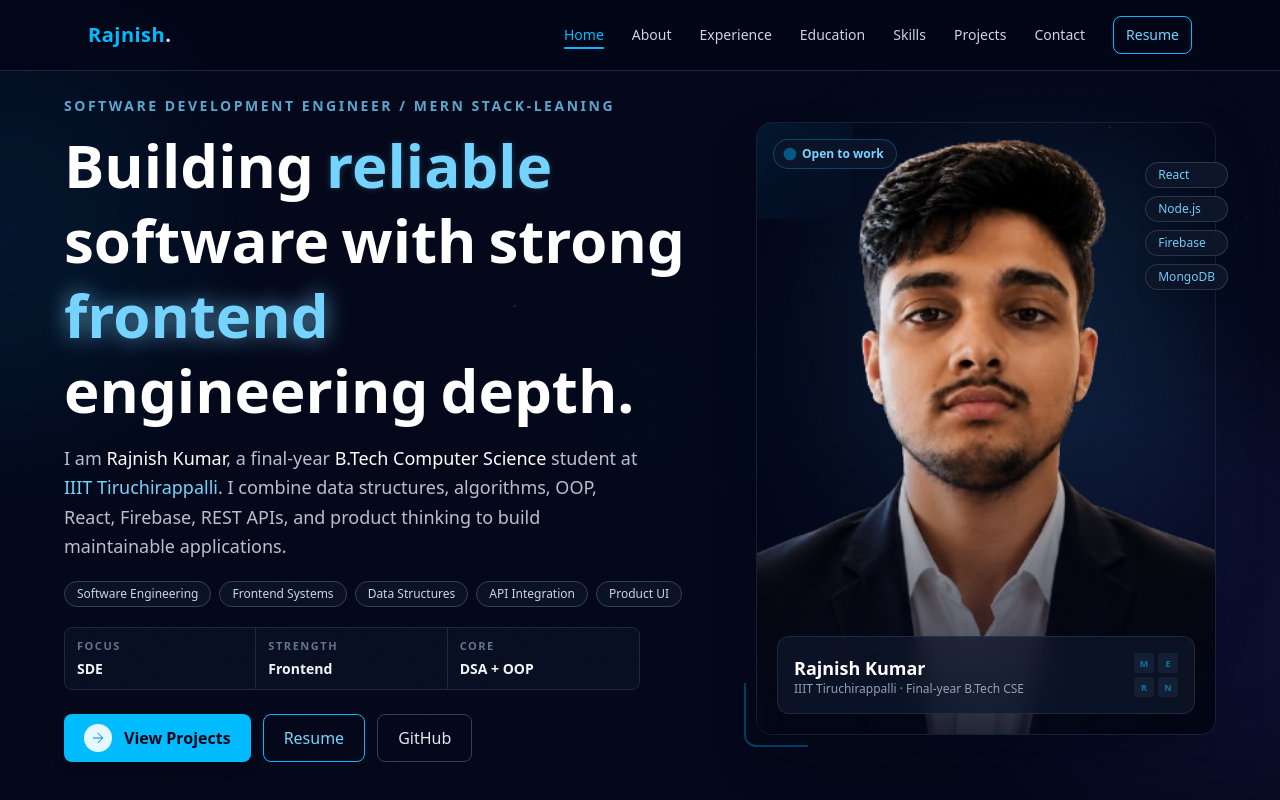
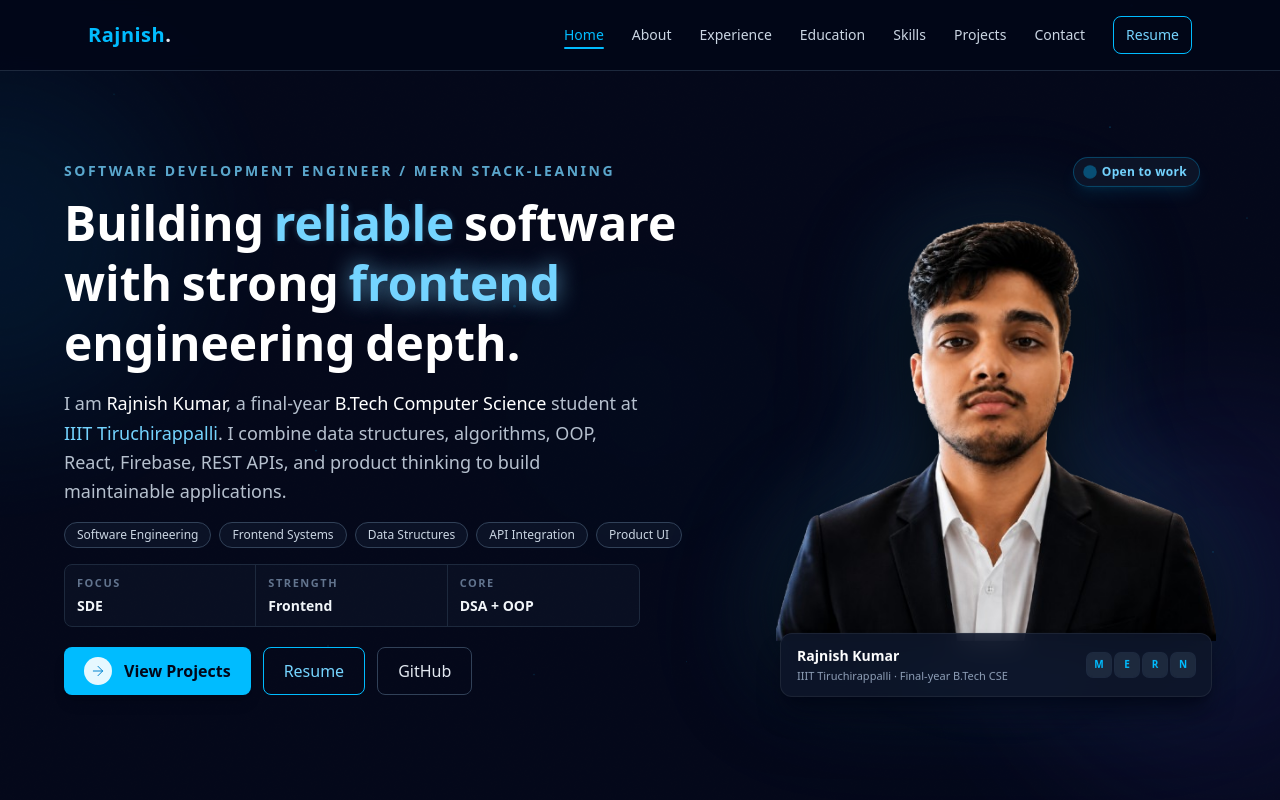
Before and after one commit to rajnish-012/MyPortfolio, a React (Vite) app: page / in a window 1280 px wide. Shown: the top 800 px of the page. Built offline with nearby package versions, Linux system fonts and the light colour scheme.

Commit message:
adding og_site name

```diff
--- a/index.html
+++ b/index.html
@@ -4,43 +4,103 @@
     <meta charset="UTF-8" />
     <meta name="viewport" content="width=device-width, initial-scale=1.0" />
 
-    <!-- Primary Meta -->
+    <!-- Primary SEO -->
+    <title>Rajnish Kumar | Software Development Engineer</title>
+
     <meta
       name="description"
-      content="Rajnish Kumar is a Software Development Engineer and B.Tech CSE graduate (2025) from IIIT Tiruchirappalli with hands-on experience in React, Node.js, Firebase, REST APIs, DSA, and full-stack application development."
+      content="Rajnish Kumar is a Software Development Engineer and B.Tech CSE graduate (2025) from IIIT Tiruchirappalli with expertise in React, Node.js, Firebase, REST APIs, DSA, and Full Stack Development."
     />
+
     <meta
       name="keywords"
-      content="Rajnish Kumar, Software Developer, Software Development Engineer, SDE, React Developer, Full Stack Developer, IIIT Tiruchirappalli, JavaScript, Firebase, Node.js, Portfolio"
+      content="Rajnish Kumar, Software Developer, Software Development Engineer, SDE, Full Stack Developer, React Developer, Node.js Developer, Firebase, MERN Stack, JavaScript, IIIT Tiruchirappalli, Portfolio"
     />
+
     <meta name="author" content="Rajnish Kumar" />
     <meta name="theme-color" content="#020617" />
-    <link rel="canonical" href="https://my-portfolio-rajnish.vercel.app/" />
-    <meta name="google-site-verification" content="bc46a23ed2dbbbda" />
+    <meta name="application-name" content="Rajnish Kumar Portfolio" />
+
+    <!-- Canonical URL -->
+    <link
+      rel="canonical"
+      href="https://my-portfolio-rajnish.vercel.app/"
+    />
+
+    <!-- Google Search Console -->
+    <meta
+      name="google-site-verification"
+      content="bc46a23ed2dbbbda"
+    />
 
     <!-- Open Graph -->
     <meta property="og:type" content="website" />
-    <meta property="og:url" content="https://my-portfolio-rajnish.vercel.app/" />
-    <meta property="og:title" content="Rajnish Kumar | Software Development Engineer" />
+    <meta
+      property="og:url"
+      content="https://my-portfolio-rajnish.vercel.app/"
+    />
+
+    <meta
+      property="og:title"
+      content="Rajnish Kumar | Software Development Engineer"
+    />
+
+    <meta
+      property="og:site_name"
+      content="Rajnish Kumar Portfolio"
+    />
+
     <meta
       property="og:description"
-      content="Software Development Engineer with strong frontend engineering depth, React experience, and product-focused application work. B.Tech CSE · IIIT Tiruchirappalli · 2025."
+      content="Software Development Engineer specializing in React, Node.js, Firebase, REST APIs, MERN Stack, and modern web technologies."
     />
-    <!-- og:image needs an absolute URL — copy Profile.jpeg to public/profile.jpg for this -->
-    <meta property="og:image" content="https://my-portfolio-rajnish.vercel.app/profile.jpg" />
 
-    <!-- Twitter Card -->
+    <meta
+      property="og:image"
+      content="https://my-portfolio-rajnish.vercel.app/profile.jpg"
+    />
+
+    <!-- Twitter -->
     <meta name="twitter:card" content="summary_large_image" />
-    <meta name="twitter:title" content="Rajnish Kumar | Software Development Engineer" />
+
+    <meta
+      name="twitter:title"
+      content="Rajnish Kumar | Software Development Engineer"
+    />
+
     <meta
       name="twitter:description"
-      content="SDE portfolio with React, Firebase, frontend engineering, and full-stack projects by Rajnish Kumar. B.Tech CSE · IIIT Tiruchirappalli · 2025."
+      content="Portfolio of Rajnish Kumar showcasing Full Stack Development, React, Node.js, Firebase, and Software Engineering projects."
     />
-    <meta name="twitter:image" content="https://my-portfolio-rajnish.vercel.app/profile.jpg" />
 
+    <meta
+      name="twitter:image"
+      content="https://my-portfolio-rajnish.vercel.app/profile.jpg"
+    />
+
+    <!-- Favicon (Keeping Your Existing Icon) -->
     <link rel="icon" type="image/svg+xml" href="/src/assets/logo.svg" />
 
-    <title>Rajnish Kumar | Software Development Engineer</title>
+    <!-- Structured Data -->
+    <script type="application/ld+json">
+      {
+        "@context": "https://schema.org",
+        "@type": "Person",
+        "name": "Rajnish Kumar",
+        "url": "https://my-portfolio-rajnish.vercel.app/",
+        "image": "https://my-portfolio-rajnish.vercel.app/profile.jpg",
+        "jobTitle": "Software Development Engineer",
+        "description": "Software Development Engineer specializing in React, Node.js, Firebase, REST APIs, and Full Stack Development.",
+        "alumniOf": {
+          "@type": "CollegeOrUniversity",
+          "name": "Indian Institute of Information Technology Tiruchirappalli"
+        },
+        "sameAs": [
+          "https://github.com/rajnish-012",
+          "https://www.linkedin.com/in/rajnish-kumar-1a2b93348/"
+        ]
+      }
+    </script>
   </head>
 
   <body>
--- a/src/components/Hero.jsx
+++ b/src/components/Hero.jsx
@@ -80,7 +80,8 @@ const words = [
 
 const WordReveal = ({ reduce }) => (
   <Motion.h1
-    className="mb-4 text-3xl font-extrabold leading-tight text-white sm:text-4xl md:text-5xl lg:text-6xl"
+    /* FIX 1: reduced lg size from text-6xl → text-5xl so buttons stay visible */
+    className="mb-4 text-3xl font-extrabold leading-tight text-white sm:text-4xl md:text-4xl lg:text-5xl"
     variants={containerVariants}
     initial="hidden"
     animate="show"
@@ -259,99 +260,110 @@ const GlitchBadge = ({ children, reduce }) => (
   </Motion.p>
 );
 
-/* ─── Profile Image (editorial full-bleed style) ───── */
+/* ─── Profile Image ─────────────────────────────────── */
 
 const ProfileImage = ({ reduce }) => {
   return (
     <Motion.div
       variants={imageVariant(reduce)}
-      className="relative flex justify-center md:justify-end"
+      className="relative flex items-end justify-center md:justify-end"
     >
-      {/* Ambient glow behind image */}
+      {/* ── Dramatic spotlight glow behind the figure ── */}
       <Motion.div
         aria-hidden="true"
-        className="absolute inset-0 rounded-2xl"
+        className="absolute bottom-0 left-1/2 -translate-x-1/2 h-[85%] w-[90%] rounded-full"
         animate={
           reduce
             ? {}
             : {
                 background: [
-                  "radial-gradient(ellipse at 60% 40%, rgba(56,189,248,0.18) 0%, transparent 70%)",
-                  "radial-gradient(ellipse at 60% 40%, rgba(99,102,241,0.18) 0%, transparent 70%)",
-                  "radial-gradient(ellipse at 60% 40%, rgba(56,189,248,0.18) 0%, transparent 70%)",
+                  "radial-gradient(ellipse at 50% 100%, rgba(56,189,248,0.20) 0%, rgba(56,189,248,0.05) 45%, transparent 70%)",
+                  "radial-gradient(ellipse at 50% 100%, rgba(99,102,241,0.20) 0%, rgba(99,102,241,0.05) 45%, transparent 70%)",
+                  "radial-gradient(ellipse at 50% 100%, rgba(56,189,248,0.20) 0%, rgba(56,189,248,0.05) 45%, transparent 70%)",
                 ],
               }
         }
-        transition={{ duration: 6, repeat: Infinity, ease: "easeInOut" }}
-        style={{ filter: "blur(40px)" }}
+        transition={{ duration: 5, repeat: Infinity, ease: "easeInOut" }}
+        style={{ filter: "blur(28px)" }}
       />
 
-      <div className="relative w-full max-w-sm md:max-w-md lg:max-w-lg">
+      {/* ── Pulsing floor shadow ── */}
+      {!reduce && (
+        <Motion.div
+          aria-hidden="true"
+          className="absolute bottom-0 left-1/2 -translate-x-1/2 h-6 w-40 rounded-full bg-sky-500/20"
+          animate={{ scaleX: [1, 1.2, 1], opacity: [0.3, 0.6, 0.3] }}
+          transition={{ duration: 3, repeat: Infinity, ease: "easeInOut" }}
+          style={{ filter: "blur(10px)" }}
+        />
+      )}
 
-        {/* Main image card */}
+      {/* ── Floating figure wrapper ── */}
       <Motion.div
-          className="relative overflow-hidden rounded-2xl border border-slate-700/40 shadow-2xl shadow-slate-950/60"
-          style={{ aspectRatio: "3/4" }}
-          whileHover={reduce ? {} : { scale: 1.012 }}
-          transition={{ duration: 0.5, ease: [0.22, 1, 0.36, 1] }}
+        className="relative z-10"
+        animate={reduce ? {} : { y: [0, -8, 0] }}
+        transition={{ duration: 5, repeat: Infinity, ease: "easeInOut" }}
       >
-          {/* Subtle dark vignette at bottom for overlays */}
-          <div className="absolute inset-0 z-10 bg-gradient-to-t from-slate-950/85 via-slate-950/10 to-transparent" />
-
-          {/* Subtle top-left corner accent */}
-          <div className="absolute left-0 top-0 z-10 h-24 w-24 bg-gradient-to-br from-sky-500/10 to-transparent" />
-
-          {/* Profile photo */}
+        {/* FIX 2: No card/border — pure PNG cutout with drop-shadow tracing silhouette */}
         <Motion.img
           src={profileImage}
           alt="Portrait of Rajnish Kumar"
           loading="eager"
-            className="h-full w-full object-cover object-top"
-            animate={reduce ? {} : { scale: [1, 1.04, 1] }}
-            transition={{ duration: 16, repeat: Infinity, ease: "easeInOut" }}
+          className="h-[420px] w-auto object-contain object-om sm:h-[480px] md:h-[620px] lg:h-[520px]"
+          animate={
+            reduce
+              ? {}
+              : {
+                  filter: [
+                    "drop-shadow(0 24px 48px rgba(0,0,0,0.95)) drop-shadow(0 0 32px rgba(56,189,248,0.12))",
+                    "drop-shadow(0 24px 48px rgba(0,0,0,0.95)) drop-shadow(0 0 52px rgba(56,189,248,0.26))",
+                    "drop-shadow(0 24px 48px rgba(0,0,0,0.95)) drop-shadow(0 0 32px rgba(56,189,248,0.12))",
+                  ],
+                }
+          }
+          transition={{ duration: 4, repeat: Infinity, ease: "easeInOut" }}
         />
 
-          {/* Top-left role badge */}
+        {/* ── Open to work badge ── */}
         <Motion.div
-            className="absolute left-4 top-4 z-20"
-            initial={reduce ? {} : { opacity: 0, y: -12 }}
-            animate={{ opacity: 1, y: 0 }}
-            transition={{ duration: 0.6, delay: 1.0 }}
+          className="absolute -top-1 right-4 z-20"
+          initial={reduce ? {} : { opacity: 0, y: -10, scale: 0.85 }}
+          animate={{ opacity: 1, y: 0, scale: 1 }}
+          transition={{ duration: 0.5, delay: 1.0 }}
         >
-            <div className="inline-flex items-center gap-2 rounded-full border border-sky-400/30 bg-slate-900/70 px-3 py-1.5 backdrop-blur-md">
+          <div className="inline-flex items-center gap-2 rounded-full border border-sky-400/30 bg-slate-900/85 px-3 py-1.5 shadow-lg shadow-sky-400/10 backdrop-blur-md">
             <Motion.span
-                className="h-2 w-2 rounded-full bg-sky-400"
-                animate={reduce ? {} : { scale: [1, 1.6, 1], opacity: [1, 0.4, 1] }}
+              className="h-2 w-2 flex-shrink-0 rounded-full bg-sky-400"
+              animate={reduce ? {} : { scale: [1, 1.7, 1], opacity: [1, 0.35, 1] }}
               transition={{ duration: 2, repeat: Infinity }}
             />
-              <span className="text-xs font-semibold text-sky-300">Open to work</span>
+            <span className="text-xs font-semibold tracking-wide text-sky-300">
+              Open to work
+            </span>
           </div>
         </Motion.div>
 
-          {/* Bottom info overlay */}
+        {/* ── Name + college + MERN strip at bottom ── */}
         <Motion.div
-            className="absolute bottom-0 left-0 right-0 z-20 p-5"
-            initial={reduce ? {} : { opacity: 0, y: 20 }}
+          className="absolute -bottom-4 left-1/2 z-20 w-[calc(100%-8px)] -translate-x-1/2"
+          initial={reduce ? {} : { opacity: 0, y: 14 }}
           animate={{ opacity: 1, y: 0 }}
-            transition={{ duration: 0.7, delay: 1.2 }}
+          transition={{ duration: 0.6, delay: 1.2 }}
         >
-            {/* Name & college card */}
-            <div className="rounded-xl border border-slate-700/50 bg-slate-900/75 p-4 backdrop-blur-md">
-              <div className="flex items-end justify-between">
-                <div>
-                  <p className="text-lg font-bold leading-tight text-white">
-                    Rajnish Kumar
-                  </p>
-                  <p className="mt-0.5 text-xs font-medium text-slate-400">
+          <div className="rounded-xl border border-white/[0.07] bg-slate-900/85 px-4 py-3 shadow-xl shadow-slate-950/60 backdrop-blur-md">
+            <div className="flex items-center justify-between gap-3">
+              <div className="min-w-0">
+                <p className="truncate text-sm font-bold text-white">Rajnish Kumar</p>
+                <p className="mt-0.5 truncate text-[11px] text-slate-400">
                   {profileData.shortSchool} · Final-year B.Tech CSE
                 </p>
               </div>
-                {/* MERN stack dot grid decoration */}
-                <div className="grid grid-cols-2 gap-1 opacity-60">
-                  {[ "M","E","R", "N"].map((l) => (
+              {/* FIX 3: MERN as a clean horizontal row, not a 2×2 grid */}
+              <div className="flex flex-shrink-0 items-center gap-1">
+                {["M", "E", "R", "N"].map((l) => (
                   <span
                     key={l}
-                      className="flex h-5 w-5 items-center justify-center rounded bg-slate-800 text-[9px] font-bold text-sky-400"
+                    className="flex h-6 w-6 items-center justify-center rounded-md bg-slate-800 text-[10px] font-bold text-sky-400 ring-1 ring-slate-700/50"
                   >
                     {l}
                   </span>
@@ -361,42 +373,6 @@ const ProfileImage = ({ reduce }) => {
           </div>
         </Motion.div>
       </Motion.div>
-
-        {/* Floating tech stack chips on the right edge */}
-        {!reduce && (
-          <Motion.div
-            className="absolute -right-3 top-10 flex flex-col gap-2"
-            initial={{ opacity: 0, x: 20 }}
-            animate={{ opacity: 1, x: 0 }}
-            transition={{ duration: 0.7, delay: 1.4 }}
-          >
-            {["React", "Node.js", "Firebase", "MongoDB"].map((tech, i) => (
-              <Motion.span
-                key={tech}
-                className="rounded-full border border-slate-700/80 bg-slate-900/90 px-3 py-1 text-xs font-medium text-sky-300 shadow-lg backdrop-blur-sm"
-                initial={{ opacity: 0, x: 16 }}
-                animate={{ opacity: 1, x: 0 }}
-                whileHover={{ x: -4, borderColor: "rgba(125,211,252,0.5)" }}
-                transition={{ delay: 1.5 + i * 0.1, duration: 0.4 }}
-              >
-                {tech}
-              </Motion.span>
-            ))}
-          </Motion.div>
-        )}
-
-        {/* Decorative corner line accent */}
-        {!reduce && (
-          <Motion.div
-            className="absolute -bottom-3 -left-3 h-16 w-16"
-            initial={{ opacity: 0 }}
-            animate={{ opacity: 1 }}
-            transition={{ delay: 1.6 }}
-          >
-            <div className="h-full w-full border-b-2 border-l-2 border-sky-400/30 rounded-bl-xl" />
-          </Motion.div>
-        )}
-      </div>
     </Motion.div>
   );
 };
@@ -458,7 +434,7 @@ const Hero = () => {
         variants={containerVariants}
         initial="hidden"
         animate="show"
-        className="relative mx-auto grid min-h-[calc(100svh-8.5rem)] max-w-6xl grid-cols-1 items-center gap-8 md:grid-cols-[1fr_420px] md:gap-12 lg:grid-cols-[1fr_460px]"
+        className="relative mx-auto grid min-h-[calc(100svh-8.5rem)] max-w-6xl grid-cols-1 items-center gap-8 md:grid-cols-[1fr_400px] md:gap-10 lg:grid-cols-[1fr_440px]"
       >
         {/* ── Left column ── */}
         <div>
@@ -490,7 +466,7 @@ const Hero = () => {
 
           {/* Highlight chips */}
           <Motion.div
-            className="mt-5 flex flex-wrap gap-2"
+            className="mt-4 flex flex-wrap gap-2"
             variants={containerVariants}
           >
             {highlights.map((item, i) => (
@@ -517,7 +493,7 @@ const Hero = () => {
 
           {/* Stats */}
           <Motion.div
-            className="mt-5 grid max-w-xl grid-cols-3 overflow-hidden rounded-lg border border-slate-800 bg-slate-900/55"
+            className="mt-4 grid max-w-xl grid-cols-3 overflow-hidden rounded-lg border border-slate-800 bg-slate-900/55"
             variants={fadeUp(reduceMotion, 0.2)}
           >
             {heroStats.map((stat, i) => (
@@ -544,7 +520,7 @@ const Hero = () => {
           </Motion.div>
 
           {/* CTA Buttons */}
-          <div className="mt-6 flex flex-wrap gap-3">
+          <div className="mt-5 flex flex-wrap gap-3">
             <MagneticBtn
               href="#projects"
               ariaLabel="View Projects"
@@ -588,7 +564,7 @@ const Hero = () => {
           </div>
         </div>
 
-        {/* ── Right column: editorial profile image ── */}
+        {/* ── Right column: popped-up profile photo ── */}
         <ProfileImage reduce={reduceMotion} />
       </Motion.div>
     </section>
```
Also changed, not shown: 2 other files (tests, documents, lock files or other folders). Lines whose indentation alone changed are shown as unchanged.
